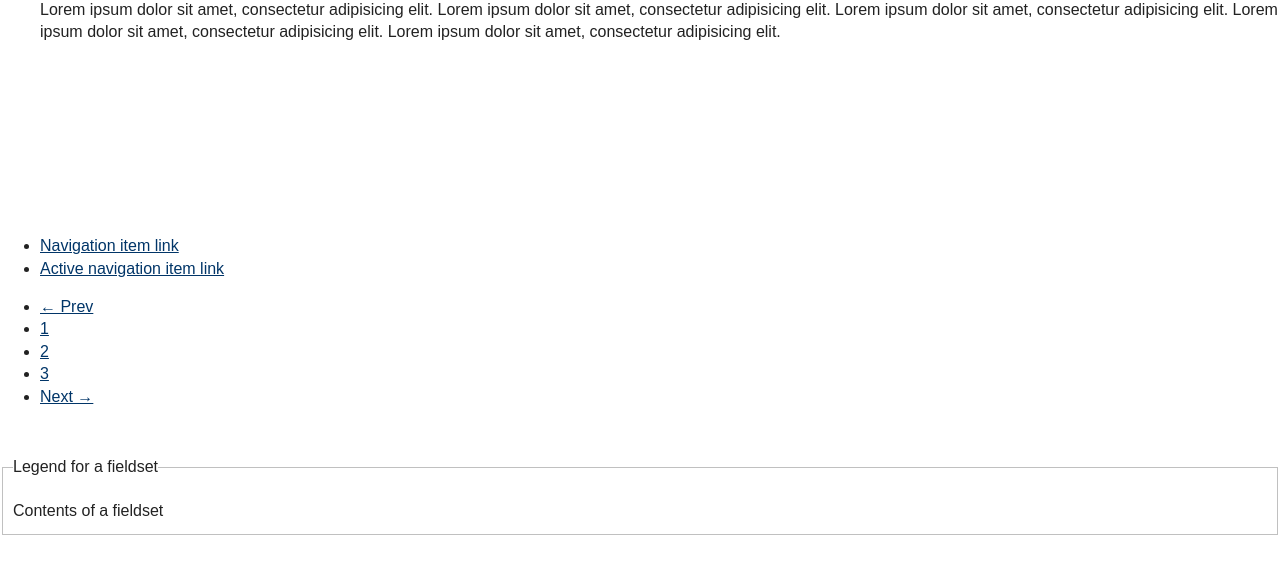
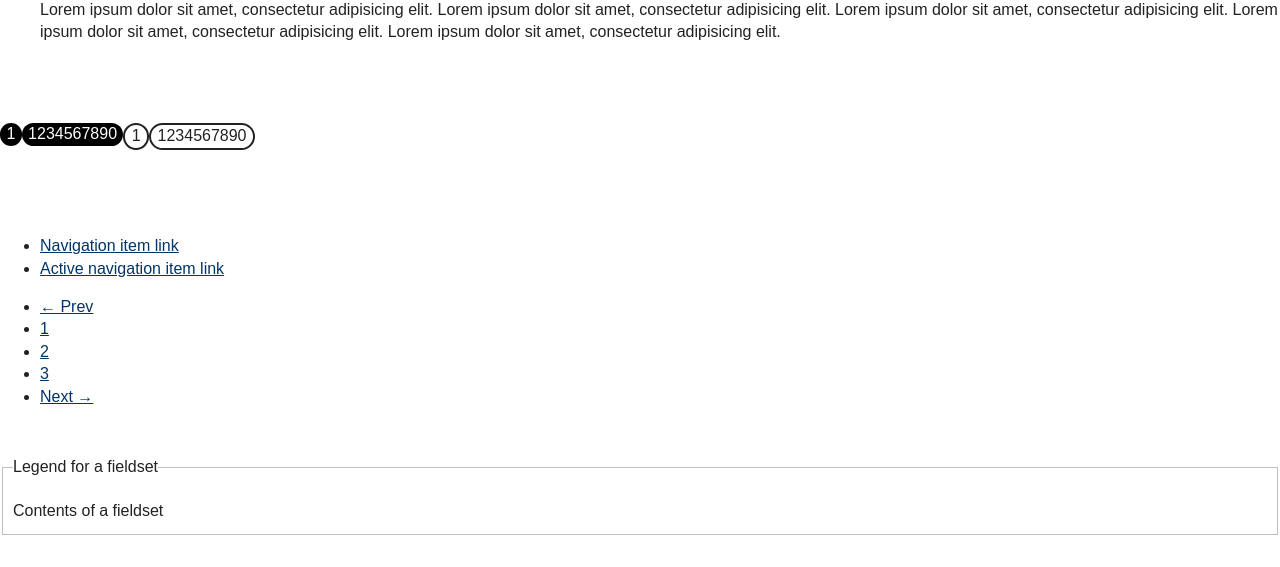
Before and after one commit to SteveBarnett/Front-end-Style-Guide, a Jekyll site: the page built from index.html, in a window 1280 px wide and 1400 px high, scrolled down 6825 px. Shown: the part 833-1400 px from the top of the window. Built offline with Jekyll 4.4.1, drawn with Linux system fonts in a browser that asks for light colours; Markdown is read by kramdown in place of the engine named in the settings.

Commit message:
Added circular placeholders

```diff
--- a/_includes/icons.html
+++ b/_includes/icons.html
@@ -0,0 +1,4 @@
+<div class="fll i-circle i-circle--alt">1</div>
+<div class="fll i-circle i-circle--alt">1234567890</div>
+<div class="fll i-circle i-circle--bordered">1</div>
+<div class="fll i-circle i-circle--bordered">1234567890</div>
--- a/sass/_icons.scss
+++ b/sass/_icons.scss
@@ -0,0 +1,16 @@
+@import "variables";
+
+.i-circle {
+  border-radius: 1em;
+  padding: 0 0.4em;
+}
+
+.i-circle--alt {
+  background: $black;
+  color: $white;
+}
+
+.i-circle--bordered {
+  border-style: solid;
+  border-width: 2px;
+}
--- a/sass/_layout.scss
+++ b/sass/_layout.scss
@@ -33,3 +33,11 @@
   height: 6em;
   float: left;
 }
+
+.fll {
+  float: left;
+}
+
+.flr {
+  float: right;
+}
--- a/stylesheets/style.css
+++ b/stylesheets/style.css
@@ -725,6 +725,24 @@ svg:not(:root) {
   background: #5bc0de;
 }
 
+/* line 3, ../sass/_icons.scss */
+.i-circle {
+  border-radius: 1em;
+  padding: 0 0.4em;
+}
+
+/* line 8, ../sass/_icons.scss */
+.i-circle--alt {
+  background: black;
+  color: white;
+}
+
+/* line 13, ../sass/_icons.scss */
+.i-circle--bordered {
+  border-style: solid;
+  border-width: 2px;
+}
+
 /* line 9, ../sass/_layout.scss */
 .no-p {
   padding: 0;
@@ -757,6 +775,16 @@ svg:not(:root) {
   width: 6em;
   height: 6em;
   float: left;
+}
+
+/* line 37, ../sass/_layout.scss */
+.fll {
+  float: left;
+}
+
+/* line 41, ../sass/_layout.scss */
+.flr {
+  float: right;
 }
 
 /* line 6, ../sass/_typography.scss */
```
Also changed, not shown: stylesheets/ie.css (+28 -0 lines).
